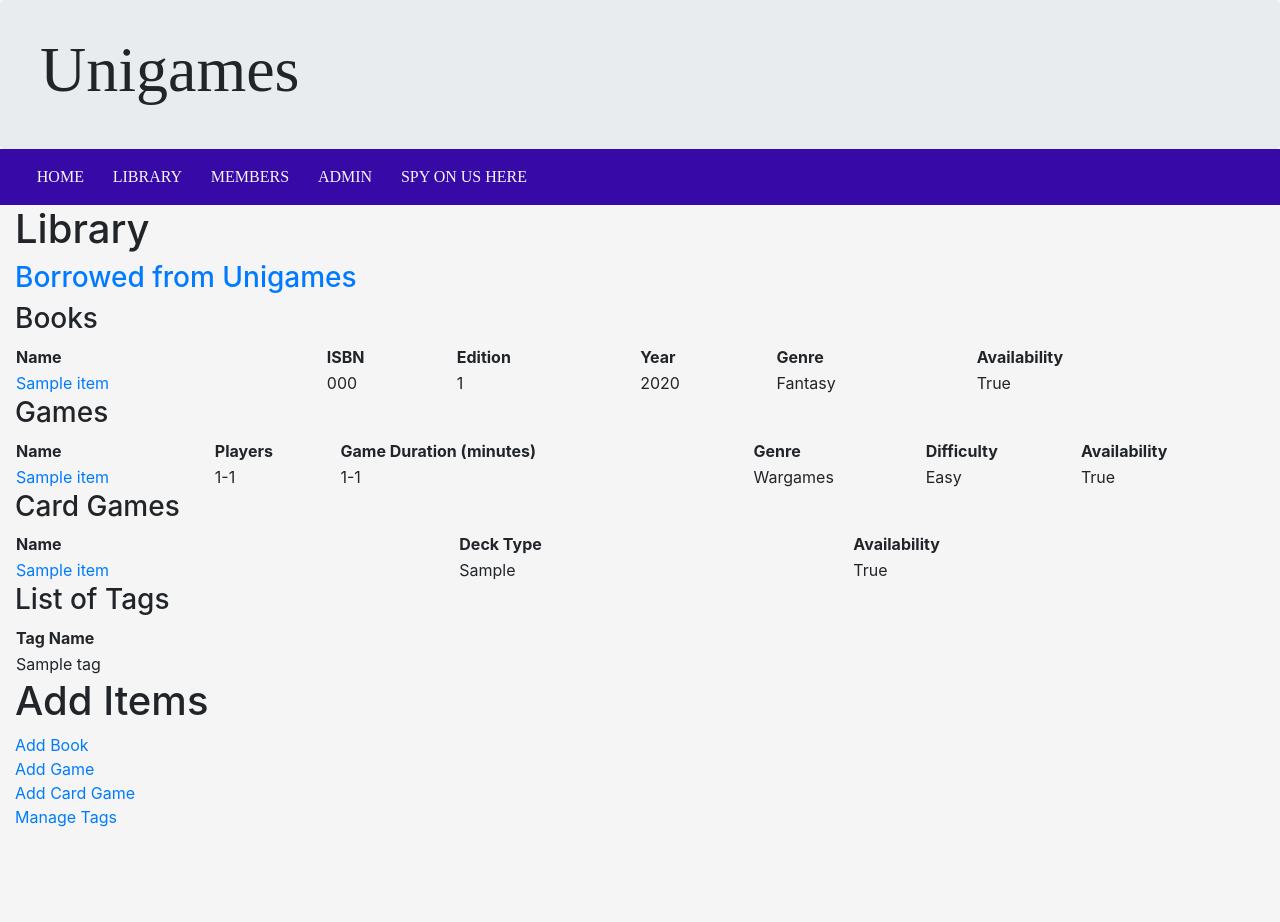
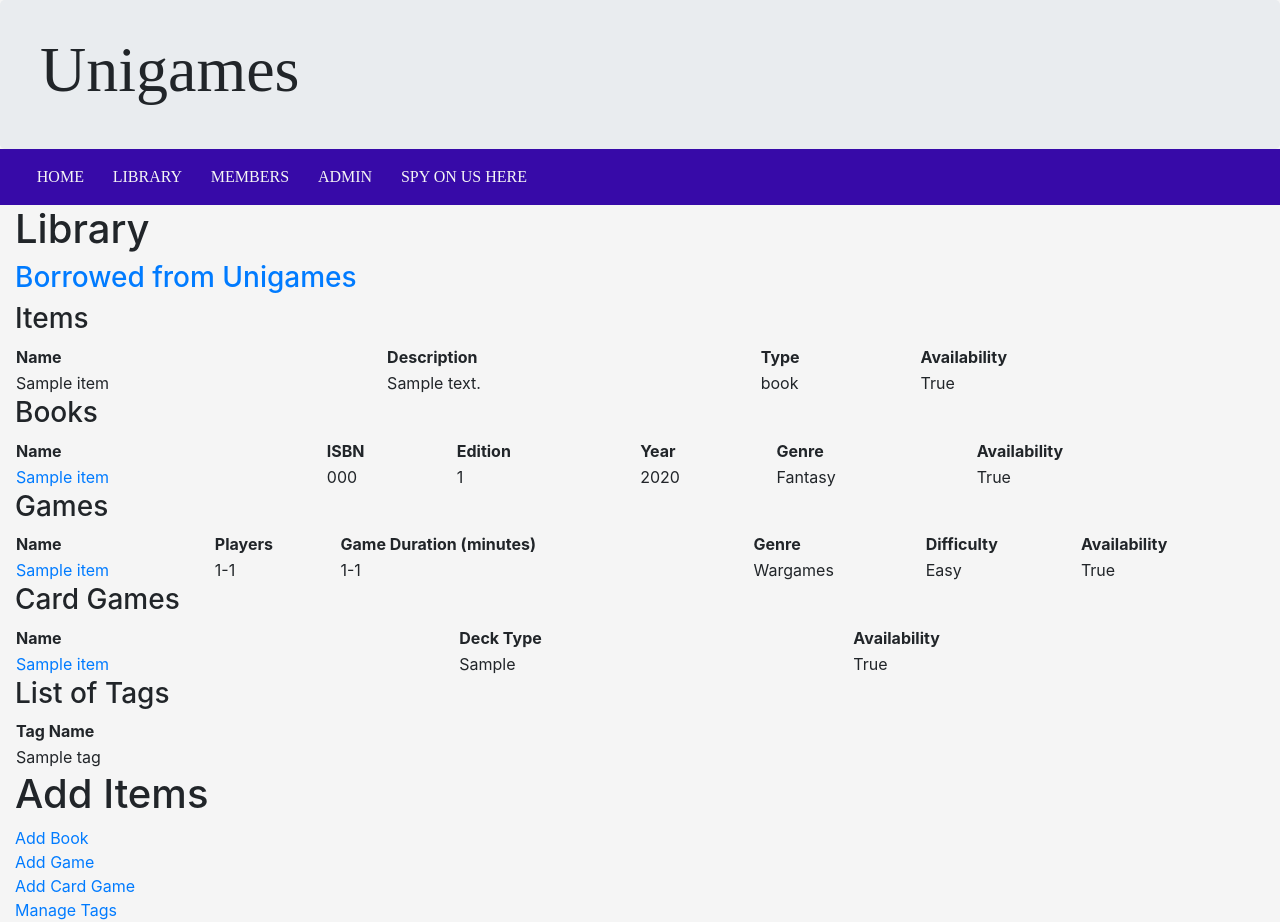
Before and after one commit to sirmiggles/project-dragon, a Django app: page /library/ in a window 1280 px wide. Before the commit the page ends 827 px from the top, so only its background shows below. Run offline with Django 3.2, Linux system fonts and the light colour scheme; tables that the repository leaves empty hold one stand-in row (values such as "Sample post"); some libraries are stand-ins or nearby versions; some web fonts are replaced.

Commit message:
Added items table in library.html, modified views.py

```diff
--- a/src/dragon/library/templates/library/library.html
+++ b/src/dragon/library/templates/library/library.html
@@ -4,8 +4,35 @@
 
 {% block content %}
   <h1>Library</h1>
+  <h3><a href="{% url 'library:borrowed' %}">Borrowed from Unigames</a></h3>
 
-  <h3><a href="{% url 'library:borrowed' %}">Borrowed from Unigames</a></h3>
+  <h3>Items</h3>
+  <table style="width:100%">
+    <tr>
+      <th>Name</th>
+      <th>Description</th>
+      <th>Type</th>
+      <th>Availability</th>
+    </tr>
+    {% for item in items %}
+      <tr>
+        <td>
+          {{ item.name }}
+        </a></td>
+        <td>
+          {{ item.description }}
+        </td>
+        <td>
+          {{ item.get_type_display }}
+        </td>
+        <td>
+          {{ item.available }}
+        </td>
+      </tr>
+    {% endfor %}
+
+  </table>
+
   <h3>Books</h3>
   <table style="width:100%">
     <tr>
--- a/src/dragon/library/views.py
+++ b/src/dragon/library/views.py
@@ -11,7 +11,9 @@ def library_view(request: HttpRequest) -> HttpResponse:
     games = Game.objects.order_by('name')
     cards = Card.objects.order_by('name')
     tags = Tag.objects.order_by('name')
-    return render(request, 'library/library.html', {'books': books, 'games': games, 'cards': cards, 'tags': tags})
+    items = Item.objects.order_by('name')
+    return render(request, 'library/library.html', {'books': books, 'games': games, 'cards': cards, 'tags': tags,
+        'items': items})
 
 
 def book_detail(request: HttpRequest, book_id: int) -> HttpResponse:
```
